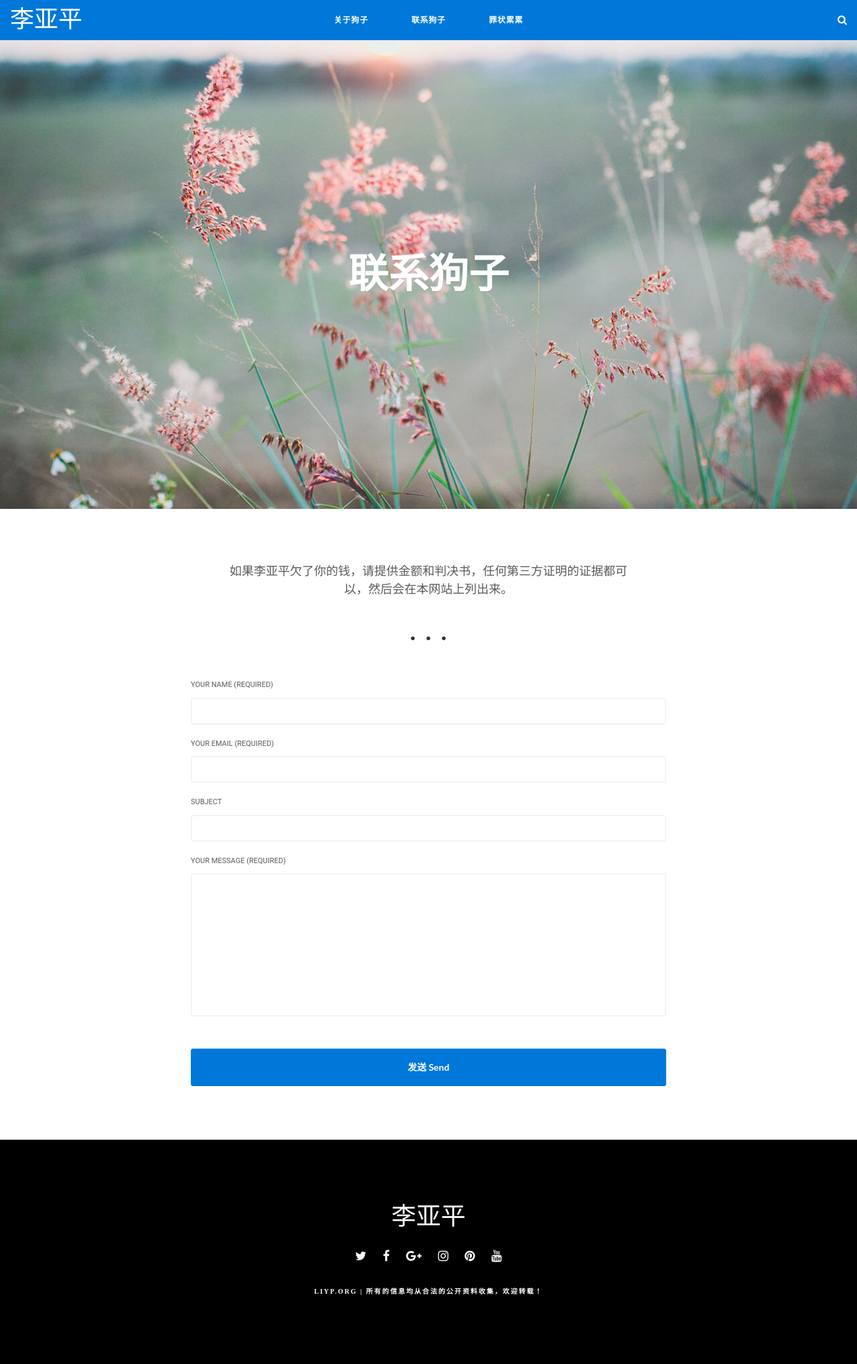
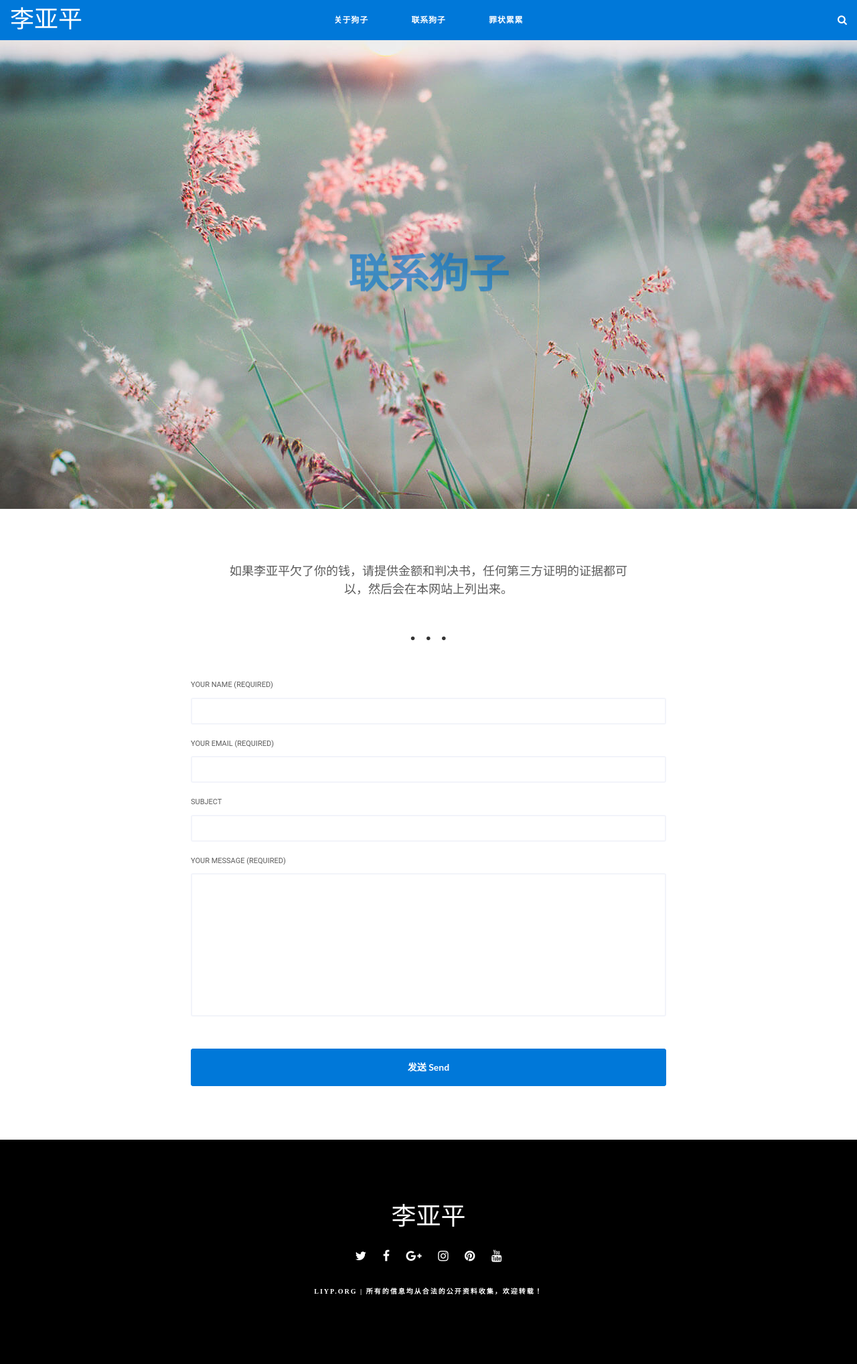
Before and after one commit to fxxk-liyaping/fxxk-liyaping.github.io, a Jekyll site: the page built from _pages/contact.html, in a window 1280 px wide. Shown: the whole page at 67% size. Built offline with Jekyll 4.4.1, drawn with Linux system fonts in a browser that asks for light colours; some web fonts are replaced.

Commit message:
fixed title color of page

```diff
--- a/css/main.css
+++ b/css/main.css
@@ -1818,7 +1818,7 @@ table tr:hover {
   font-size: 60px;
   font-weight: 700;
   line-height: 1.3;
-  color: #ffffff;
+  color: rgba(0, 120, 217, 0.6);
   text-shadow: 0px 1px 1px rgba(51, 51, 51, 0.1);
 }
 
```
